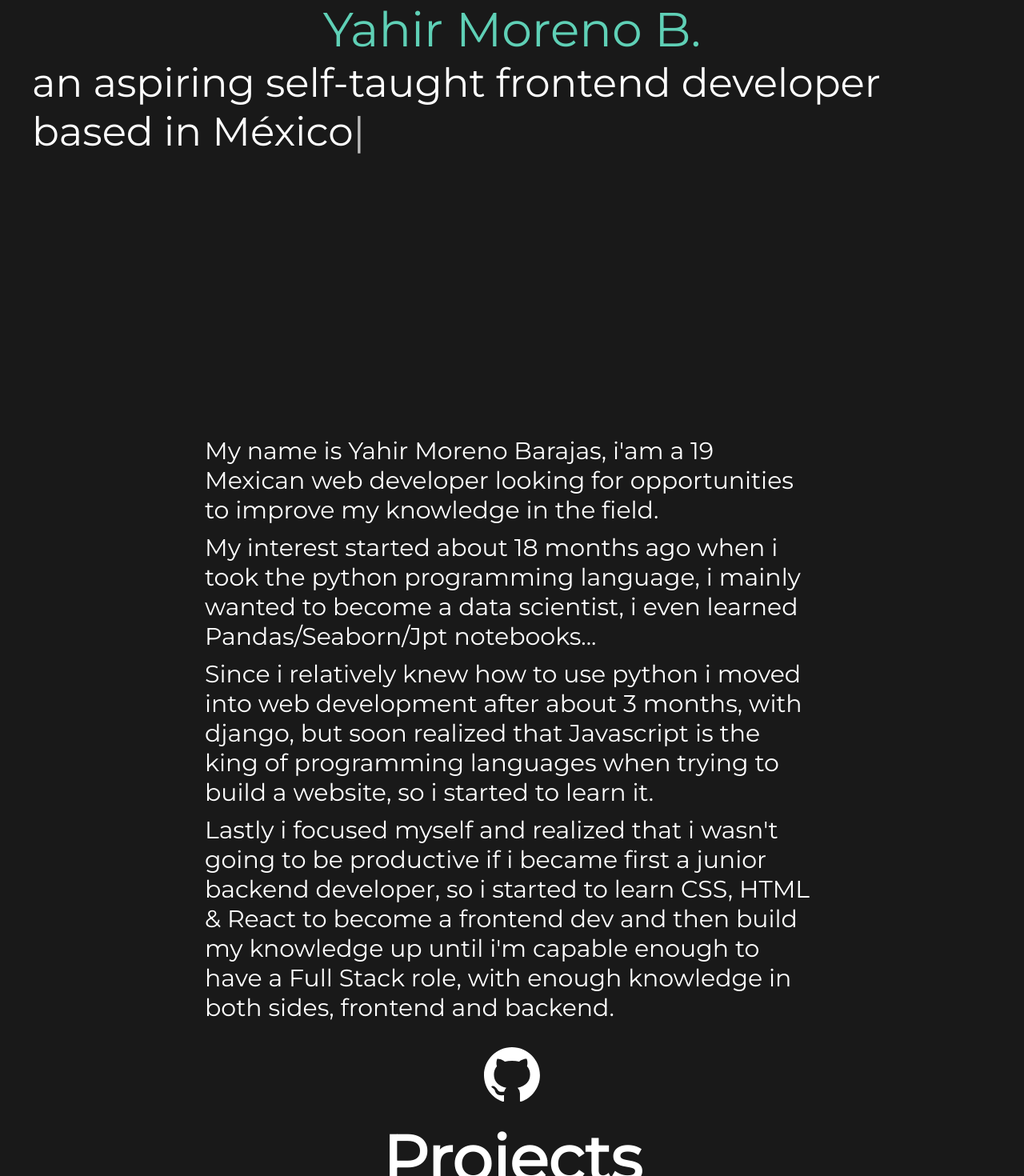
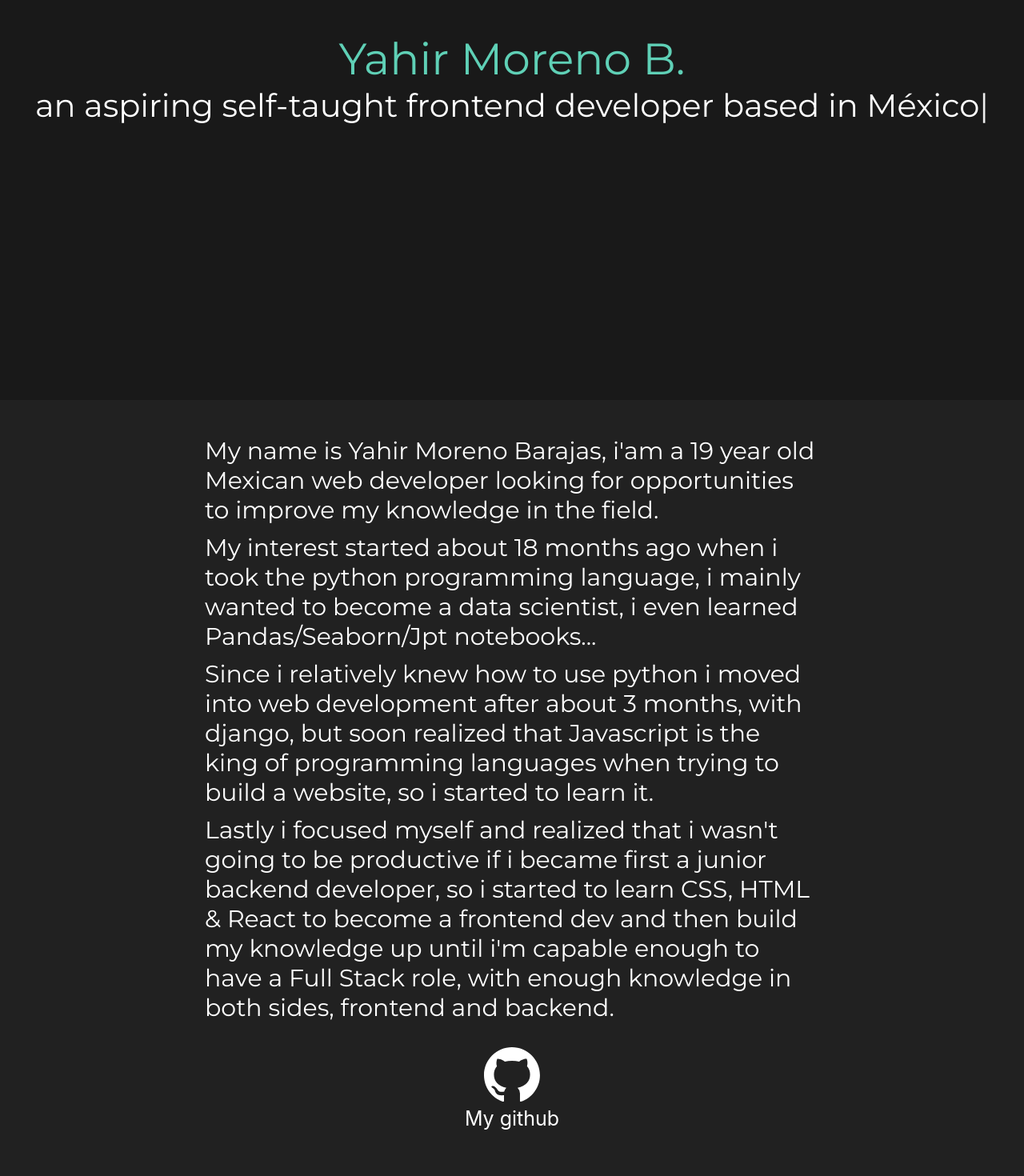
Before and after one commit to BarajasY/portfolio, a React (Create React App) app: page / in a window 1280 px wide. Shown: the part 300-1770 px from the top of the page at 80% size. Built offline with nearby package versions, Linux system fonts and the light colour scheme; a web font is replaced by a local one.

Commit message:
Added small Parallax
-Added small Parallax effect on sections;
*Introduction
*About

```diff
--- a/src/App.js
+++ b/src/App.js
@@ -1,6 +1,8 @@
+import React from 'react';
 import { Introduction, Navbar, About, Projects, Contact } from './Components/index';
 
 function App() {
+
   return (
     <div className="App">
       <Navbar />
--- a/src/Components/About/About.css
+++ b/src/Components/About/About.css
@@ -1,7 +1,7 @@
 .about_container {
     width: 100vw;
     max-width: 100%;
-    background: rgb(25, 25, 25);
+    background: rgb(33, 33, 33);
     display: flex;
     justify-content: center;
 }
@@ -10,8 +10,7 @@
     display: flex;
     align-items: center;
     flex-direction: column;
-    transition: 2.5s;
-    height: 900px;
+    height: 1000px;
     color: white;
 }
 
@@ -49,10 +48,19 @@ button:hover {
 }
 
 .contact_section {
+    display: flex;
+    flex-direction: column;
+    justify-content: center;
+    align-items: center;
     margin-top: 20px;
     color: white;
     font-size: 80px;
 }
+
+.contact_section p {
+    font-size: 25px;
+}
+
 
 .icons {
     margin-left: 20px;
--- a/src/Components/About/About.jsx
+++ b/src/Components/About/About.jsx
@@ -1,8 +1,17 @@
-import React from 'react';
+import React, { useState, useEffect } from 'react';
 import './About.css';
 import { AiFillGithub } from 'react-icons/ai';
 
 const About = () => {
+
+    const [Move, setMove] = useState(0)
+    const handleMove = () => setMove(window.scrollY);
+
+    useEffect(() => {
+        window.addEventListener('scroll', handleMove)
+
+        return () => window.removeEventListener('scroll', handleMove)
+    }, [])
 
     const githubTab = () => {
         const url = 'https://github.com/Kanomb';
@@ -11,15 +20,16 @@ const About = () => {
 
     return (
         <div className="about_container">
-            <div className="about_content">
+            <div className="about_content" style={{ transform: `TranslateY(${Move * .1}px)` }}>
                 <div className="about_text">
-                    <h1>My name is Yahir Moreno Barajas, i'am a 19 Mexican web developer looking for opportunities to improve my knowledge in the field.</h1>
+                    <h1>My name is Yahir Moreno Barajas, i'am a 19 year old Mexican web developer looking for opportunities to improve my knowledge in the field.</h1>
                     <h1>My interest started about 18 months ago when i took the python programming language, i mainly wanted to become a data scientist, i even learned Pandas/Seaborn/Jpt notebooks...</h1>
                     <h1>Since i relatively knew how to use python i moved into web development after about 3 months, with django, but soon realized that Javascript is the king of programming languages when trying to build a website, so i started to learn it.</h1>
                     <h1>Lastly i focused myself and realized that i wasn't going to be productive if i became first a junior backend developer, so i started to learn CSS, HTML & React to become a frontend dev and then build my knowledge up until i'm capable enough to have a Full Stack role, with enough knowledge in both sides, frontend and backend.</h1>
                 </div>
                 <div className="contact_section">
                     <AiFillGithub className="icons" onClick={githubTab} />
+                    <p>My github</p>
                 </div>
             </div>
         </div>
--- a/src/Components/Contact/Contact.jsx
+++ b/src/Components/Contact/Contact.jsx
@@ -50,13 +50,13 @@ const Contact = () => {
                 <h1>Say hello</h1>
             </div>
             <div className="forms">
-                <div classname="individual_form">
+                <div className="individual_form">
                     <input value={Name} placeholder="Your name" type="text" required className="form_name" onChange={e => setName(e.target.value)} />
                 </div>
-                <div classname="individual_form">
+                <div className="individual_form">
                     <input value={Email} placeholder="Email" type="email" required className="form_name" onChange={e => setEmail(e.target.value)} />
                 </div>
-                <div classname="individual_form">
+                <div className="individual_form">
                     <textarea value={Message} className="form_text" placeholder="Message" onChange={e => setMessage(e.target.value)}></textarea>
                 </div>
                 <div>
--- a/src/Components/Introduction/Introduction.jsx
+++ b/src/Components/Introduction/Introduction.jsx
@@ -1,19 +1,20 @@
-import React, { useRef, useEffect } from 'react';
+import React, { useEffect, useState } from 'react';
 import './introduction.css';
 import Typed from 'react-typed';
-import { gsap } from 'gsap'
 
 const Header = () => {
+    const [OffsetY, setOffsetY] = useState(0);
+    const handleScroll = () => setOffsetY(window.pageYOffset);
 
-    const boxRef = useRef();
     useEffect(() => {
-        gsap.from(boxRef.current, { duration: 5, opacity: 0 })
-        gsap.to(boxRef.current, { duration: 5, opacity: 10 })
-    });
+        window.addEventListener('scroll', handleScroll);
+
+        return () => window.removeEventListener('scroll', handleScroll)
+    }, [])
 
     return (
         <div className="introduction_container">
-            <div className="intro_text" id="intro" ref={boxRef}>
+            <div className="intro_text" style={{ transform: `translateX(${-OffsetY * .3}px)` }}>
                 <h1>Yahir Moreno B.</h1>
                 <Typed
                     strings={[
@@ -21,7 +22,7 @@ const Header = () => {
                     ]}
                     typeSpeed={70}
                     backSpeed={100}
-                >
+                    id="typed">
                 </Typed >
             </div>
         </div >
--- a/src/Components/Introduction/introduction.css
+++ b/src/Components/Introduction/introduction.css
@@ -4,28 +4,37 @@
     max-width: 100%;
     display: flex;
     justify-content: center;
+    align-items: center;
     background: rgb(25, 25, 25);
 }
 
 .intro_text {
     color: white;
+    height: 200px;
     display: flex;
     align-items: center;
     justify-content: center;
     font-family: 'Montserrat';
     flex-direction: column;
     user-select: none;
-    margin: 0px 40px;
 }
 
 .intro_text h1 {
-    font-size: 60px;
+    font-size: 55px;
     font-weight: 200;
     font-family: 'Montserrat';
     color: rgb(95, 208, 182)
 }
 
+#name {
+    position: relative;
+}
+
+#typed {
+    position: relative;
+}
+
 .intro_text span {
-    font-size: 50px;
+    font-size: 40px;
     padding-bottom: 5px;
 }
--- a/src/Components/Navbar/Navbar.css
+++ b/src/Components/Navbar/Navbar.css
@@ -5,7 +5,6 @@
     position: fixed;
     display: flex;
     justify-content: center;
-    z-index: 20;
 }
 
 .navbar_content {
--- a/src/Components/Navbar/Navbar.jsx
+++ b/src/Components/Navbar/Navbar.jsx
@@ -1,9 +1,8 @@
 import React from 'react';
 import './Navbar.css';
-import { Link } from 'react-scroll'
+import { Link } from 'react-scroll';
 
 const Navbar = () => {
-
     return (
         <div className="navbar_container">
             <div className="navbar_content">
--- a/src/Components/Projects/Projects.css
+++ b/src/Components/Projects/Projects.css
@@ -6,7 +6,6 @@
     display: flex;
     justify-content: center;
     flex-direction: column;
-    z-index: 10;
 }
 
 .projects_header {
@@ -15,6 +14,7 @@
     font-family: 'Montserrat';
     font-size: 40px;
     justify-content: center;
+    margin-top: 30px;
 }
 
 .projects {
```
